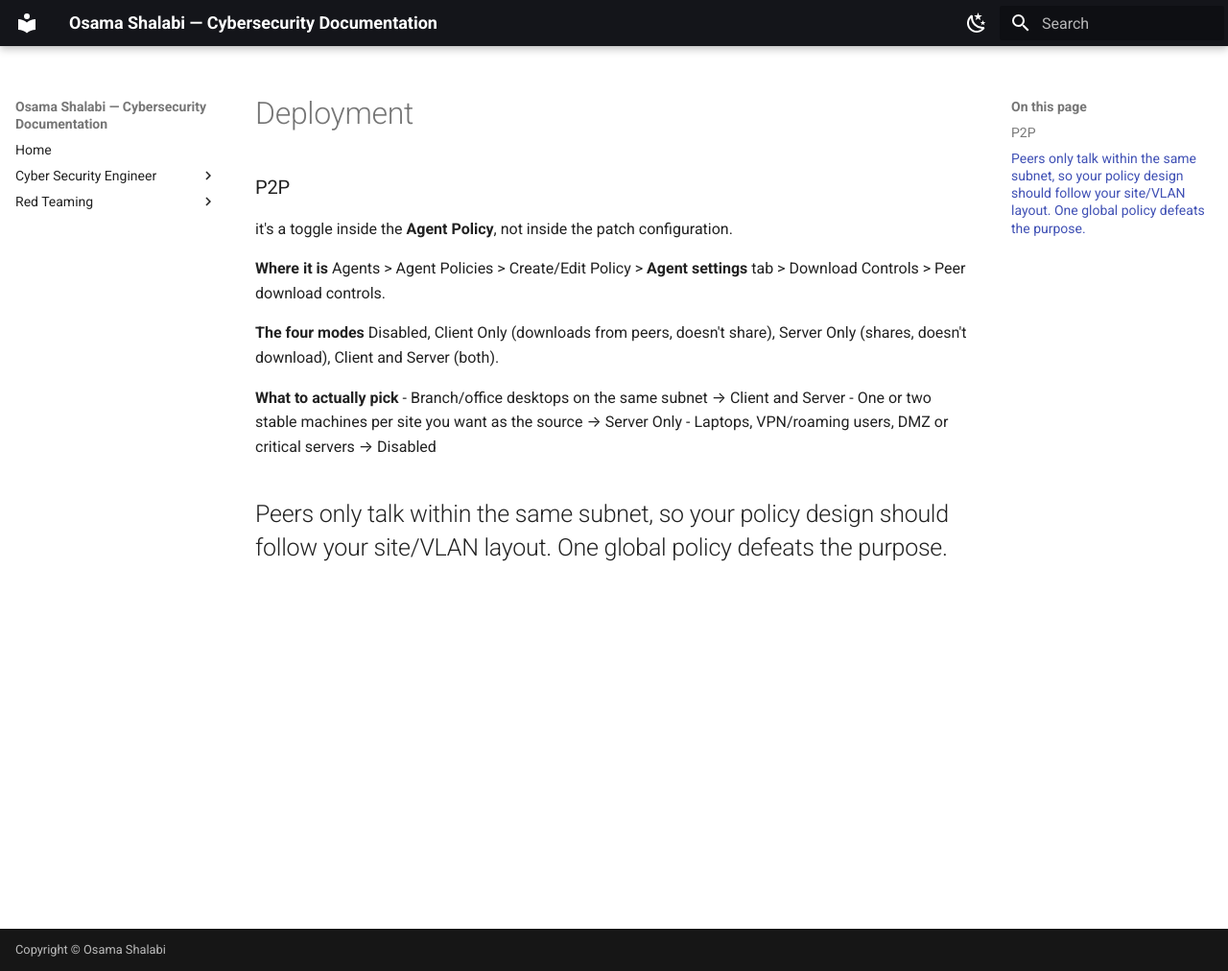
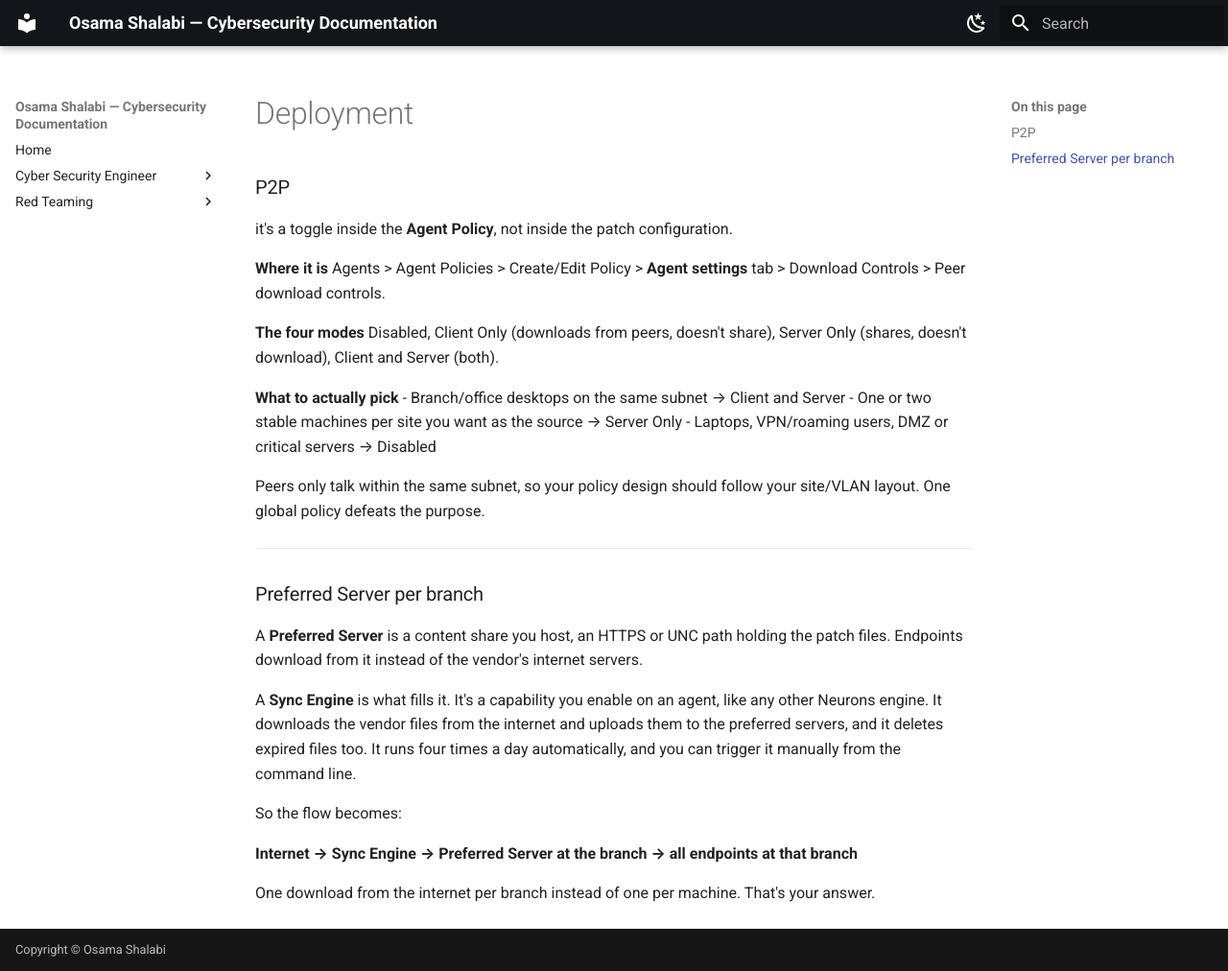
Before and after one commit to osamashalabi432-png/doc-osamashalabi, an MkDocs documentation site: the page built from docs/cyber-security-engineer/patch-management/ivanti/Deployment.md, in a window 1280 px wide and 1012 px high. Shown: the whole window at 96% size. Built offline with MkDocs 1.6.1 and Material for MkDocs 9.7.7, drawn with Linux system fonts in a browser that asks for light colours.

Commit message:
vault backup: 2026-09-13 09:18:06

```diff
--- a/docs/cyber-security-engineer/patch-management/ivanti/Deployment.md
+++ b/docs/cyber-security-engineer/patch-management/ivanti/Deployment.md
@@ -12,4 +12,16 @@ Agents > Agent Policies > Create/Edit Policy > **Agent settings** tab > Download
 - Laptops, VPN/roaming users, DMZ or critical servers → Disabled
 
 Peers only talk within the same subnet, so your policy design should follow your site/VLAN layout. One global policy defeats the purpose.
+
 ---
+### Preferred Server per branch
+
+A **Preferred Server** is a content share you host, an HTTPS or UNC path holding the patch files. Endpoints download from it instead of the vendor's internet servers.
+
+A **Sync Engine** is what fills it. It's a capability you enable on an agent, like any other Neurons engine. It downloads the vendor files from the internet and uploads them to the preferred servers, and it deletes expired files too. It runs four times a day automatically, and you can trigger it manually from the command line.
+
+So the flow becomes:
+
+**Internet → Sync Engine → Preferred Server at the branch → all endpoints at that branch**
+
+One download from the internet per branch instead of one per machine. That's your answer.
```
